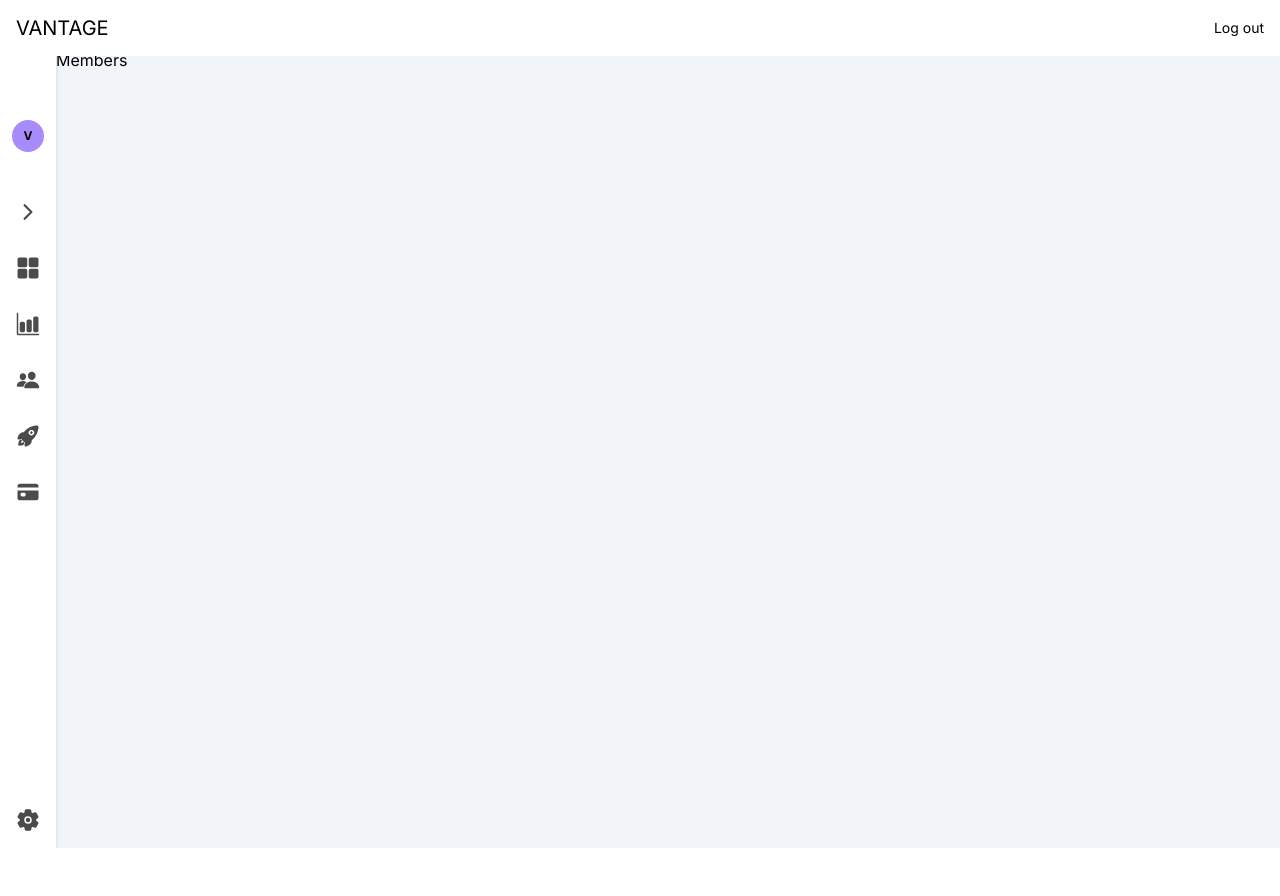
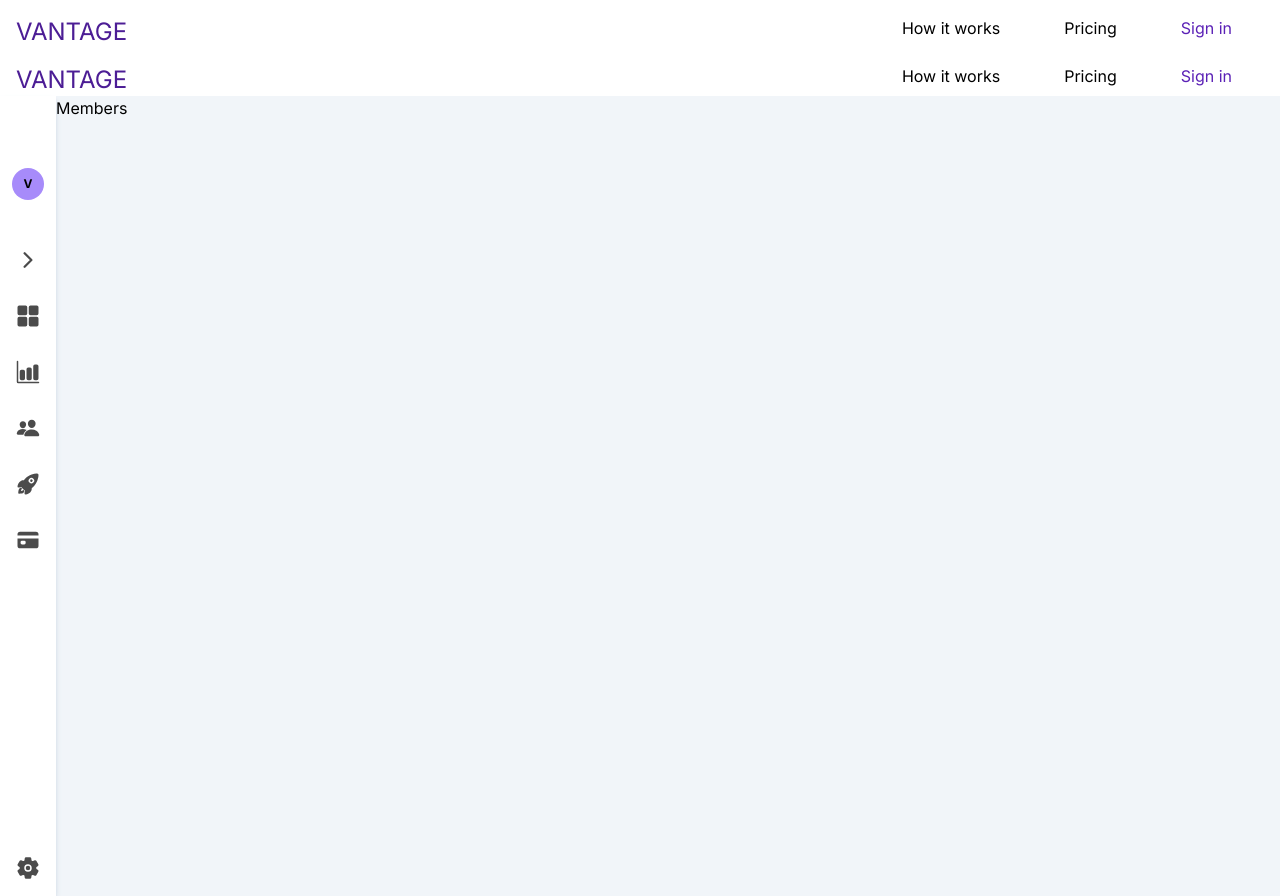
Before and after one commit to lewisharris/Vantage, a Next.js app in the folder client/: page /dashboard/members in a window 1280 px wide. Before the commit the page ends 848 px from the top, so only its background shows below. Built offline with nearby package versions, Linux system fonts and the light colour scheme; no server answers.

Commit message:
graphql initialization

```diff
--- a/client/src/app/dashboard/layout.tsx
+++ b/client/src/app/dashboard/layout.tsx
@@ -19,12 +19,9 @@ export default function DashboardLayout({
   return (
     <html lang="en">
       <body className={inter.className}>
+        <Navbar />
         <div className="bg-slate-100 flex flex-row max-h-screen w-screen">
           <DashboardNavigation />
-          <div className="items-center flex flex-row text-xl absolute top-0 right-0 p-4 bg-white w-screen justify-between h-14">
-            <div>VANTAGE</div>
-            <button className="text-sm">Log out</button>
-          </div>
           {children}
         </div>
       </body>
--- a/client/src/app/dashboard/page.tsx
+++ b/client/src/app/dashboard/page.tsx
@@ -2,7 +2,7 @@ import React from "react";
 import Card from "../../components/dashboard/Card";
 type Props = {};
 
-export default function Dashboard({}: Props) {
+export default async function Dashboard({}: Props) {
   return (
     <div className=" mt-14 h-screen w-screen grid overflow-scroll">
       <Card />
--- a/client/src/app/layout.tsx
+++ b/client/src/app/layout.tsx
@@ -1,14 +1,11 @@
+"use client";
 import "./globals.css";
-import type { Metadata } from "next";
+import ContextProvider from "../context/ContextProvider";
+
 import { Inter } from "next/font/google";
 import Navbar from "../components/layout/Navbar";
 
 const inter = Inter({ subsets: ["latin"] });
-
-export const metadata: Metadata = {
-  title: "VANTAGE",
-  description: "Connect with customers",
-};
 
 export default function RootLayout({
   children,
@@ -18,8 +15,10 @@ export default function RootLayout({
   return (
     <html lang="en">
       <body className={inter.className}>
-        <Navbar />
-        {children}
+        <ContextProvider>
+          <Navbar />
+          {children}
+        </ContextProvider>
       </body>
     </html>
   );
--- a/client/src/app/page.tsx
+++ b/client/src/app/page.tsx
@@ -1,32 +1,11 @@
-import Link from "next/link";
-import Layout from "./layout";
-import {
-  ApolloClient,
-  InMemoryCache,
-  ApolloProvider,
-  gql,
-} from "@apollo/client";
+import type { Metadata } from "next";
+
+export const metadata: Metadata = {
+  title: "VANTAGE",
+  description: "Connect with customers",
+};
 
 export default function Home() {
-  const client = new ApolloClient({
-    uri: "https://flyby-router-demo.herokuapp.com/",
-    cache: new InMemoryCache(),
-  });
-
-  client
-    .query({
-      query: gql`
-        query GetLocations {
-          locations {
-            id
-            name
-            description
-            photo
-          }
-        }
-      `,
-    })
-    .then((result) => console.log(result));
   return (
     <main className="flex min-h-screen flex-col items-center justify-between p-24">
       <div className="flex flex-col items-center w-screen h-screen p-14 text-6xl font-bold ">
--- a/client/src/components/layout/Navbar.tsx
+++ b/client/src/components/layout/Navbar.tsx
@@ -1,9 +1,13 @@
+"use client";
 import React from "react";
 import Link from "next/link";
+import { usePathname } from "next/navigation";
 
 type Props = {};
 
 export default function Navbar({}: Props) {
+  const pathname = usePathname();
+  const isLoggedIn = false;
   return (
     <div className="flex flex-row justify-end p-4 h-12">
       <Link
@@ -12,15 +16,36 @@ export default function Navbar({}: Props) {
       >
         VANTAGE
       </Link>
+      {isLoggedIn ? (
+        <Link href="/login" className=" hidden sm:inline mx-8 text-violet-800">
+          Log out
+        </Link>
+      ) : (
+        <>
           <Link href="/about" className="hidden sm:inline mx-8">
             How it works
           </Link>
           <Link href="/pricing" className="hidden sm:inline mx-8">
             Pricing
           </Link>
-      <Link href="/login" className=" hidden sm:inline mx-8 text-violet-800">
+          {pathname === "/login" ? (
+            <Link
+              href="/register"
+              className=" hidden sm:inline mx-8 text-violet-800"
+            >
+              Register
+            </Link>
+          ) : (
+            <Link
+              href="/login"
+              className=" hidden sm:inline mx-8 text-violet-800"
+            >
               Sign in
             </Link>
+          )}
+        </>
+      )}
+
       <div className="sm:hidden flex flex-col absolute right-0 top-0 p-4">
         <div className="my-1 w-8 h-1 bg-slate-700 rounded-full"></div>
         <div className="my-1 w-8 h-1 bg-slate-700 rounded-full"></div>
--- /dev/null
+++ b/client/src/context/ContextProvider.tsx
@@ -0,0 +1,35 @@
+"use client";
+import React from "react";
+import {
+  ApolloClient,
+  InMemoryCache,
+  ApolloProvider,
+  gql,
+} from "@apollo/client";
+
+const client = new ApolloClient({
+  uri: "https:localhost:4000/graphql",
+  cache: new InMemoryCache(),
+});
+
+client
+  .query({
+    query: gql`
+      query GetCompanies {
+        company {
+          id
+          username
+          email
+        }
+      }
+    `,
+  })
+  .then((result) => console.log(result));
+
+type Props = { children: React.ReactNode };
+
+function ContextProvider({ children }: Props) {
+  return <ApolloProvider client={client}>{children}</ApolloProvider>;
+}
+
+export default ContextProvider;
```
Lines whose indentation alone changed are shown as unchanged.
